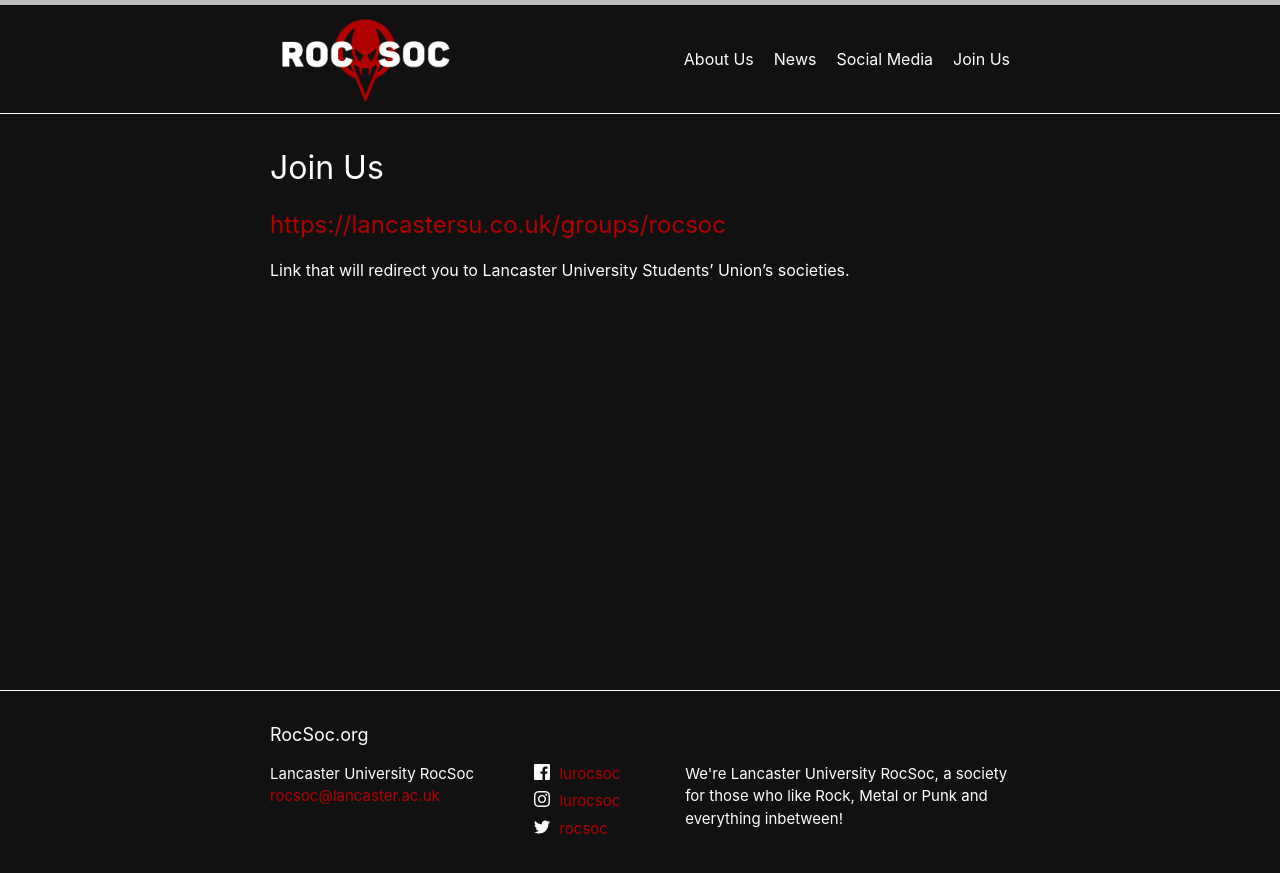
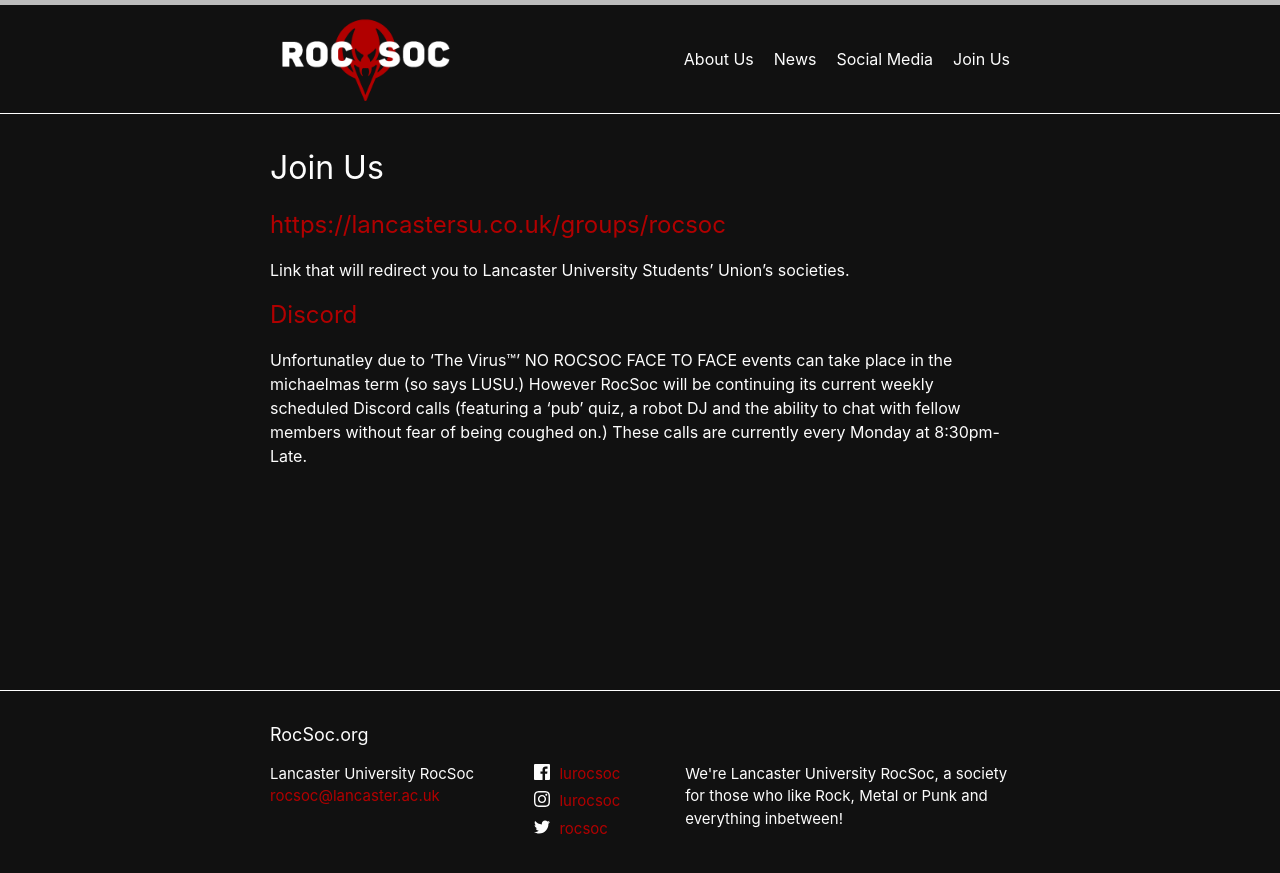
Before and after one commit to RocSoc/RocSoc.github.io, a Jekyll site: the page built from join-us.md, in a window 1280 px wide. Shown: the top 873 px of the page. Built offline with Jekyll 4.4.1, drawn with Linux system fonts in a browser that asks for light colours.

Commit message:
Update join-us.md
added discord

```diff
--- a/join-us.md
+++ b/join-us.md
@@ -6,3 +6,8 @@
 
 # [https://lancastersu.co.uk/groups/rocsoc](https://lancastersu.co.uk/groups/rocsoc)
 Link that will redirect you to Lancaster University Students’ Union's societies.
+
+# [Discord](https://discord.gg/yKwXq3N)
+
+Unfortunatley due to 'The Virus™' NO ROCSOC FACE TO FACE events can take place in the michaelmas term (so says LUSU.)
+However RocSoc will be continuing its current weekly scheduled  Discord calls (featuring a 'pub' quiz, a robot DJ and the ability to chat with fellow members without fear of being coughed on.) These calls are currently every Monday at 8:30pm-Late.
```
